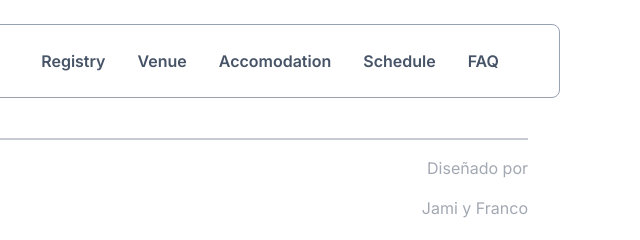
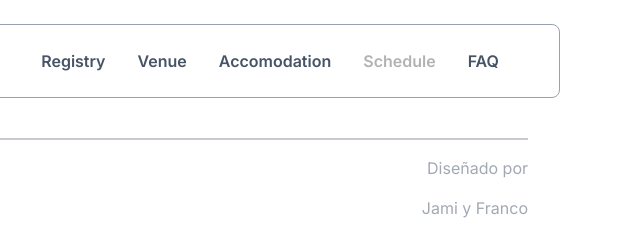
Before and after one commit to francosalazarn/wed-saas, a website: page pages/faq.html in a window 1280 px wide. Shown: the full height of the page, 640-1280 px from the left. Drawn offline with nearby package versions, Linux system fonts and the light colour scheme.

Commit message:
disabled schedule page links

```diff
--- a/pages/faq.html
+++ b/pages/faq.html
@@ -35,7 +35,7 @@
                 <a class="nav-link" href="accomodation.html">Accomodation</a>
             </li>
             <li class="nav-item">
-                <a class="nav-link" href="schedule.html">Schedule</a>
+                <a class="nav-link disabled" aria-disabled="true" href="schedule.html">Schedule</a>
             </li>
             <li class="nav-item">
                 <a class="nav-link" href="faq.html">FAQ</a>
```
Also changed, not shown: index.html (+1 -1 lines), pages/accomodation.html (+1 -1 lines), pages/registry.html (+1 -1 lines), pages/schedule.html (+1 -1 lines), pages/venue.html (+1 -1 lines).
